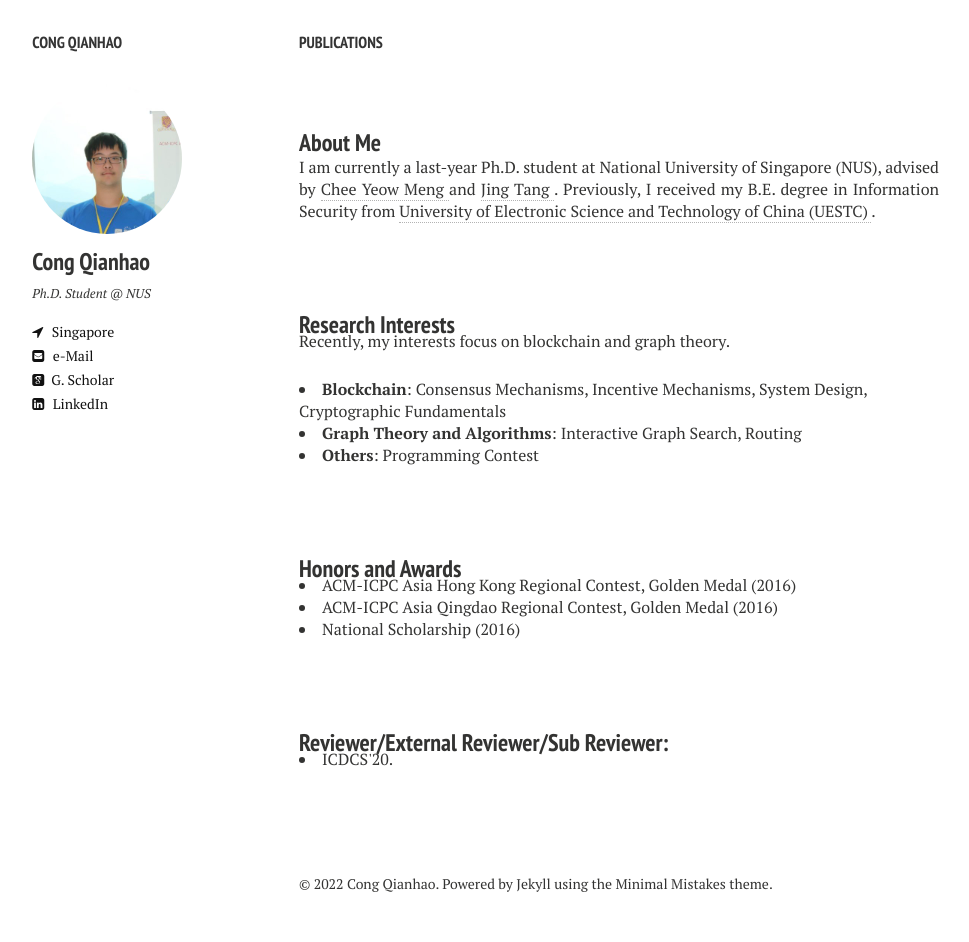
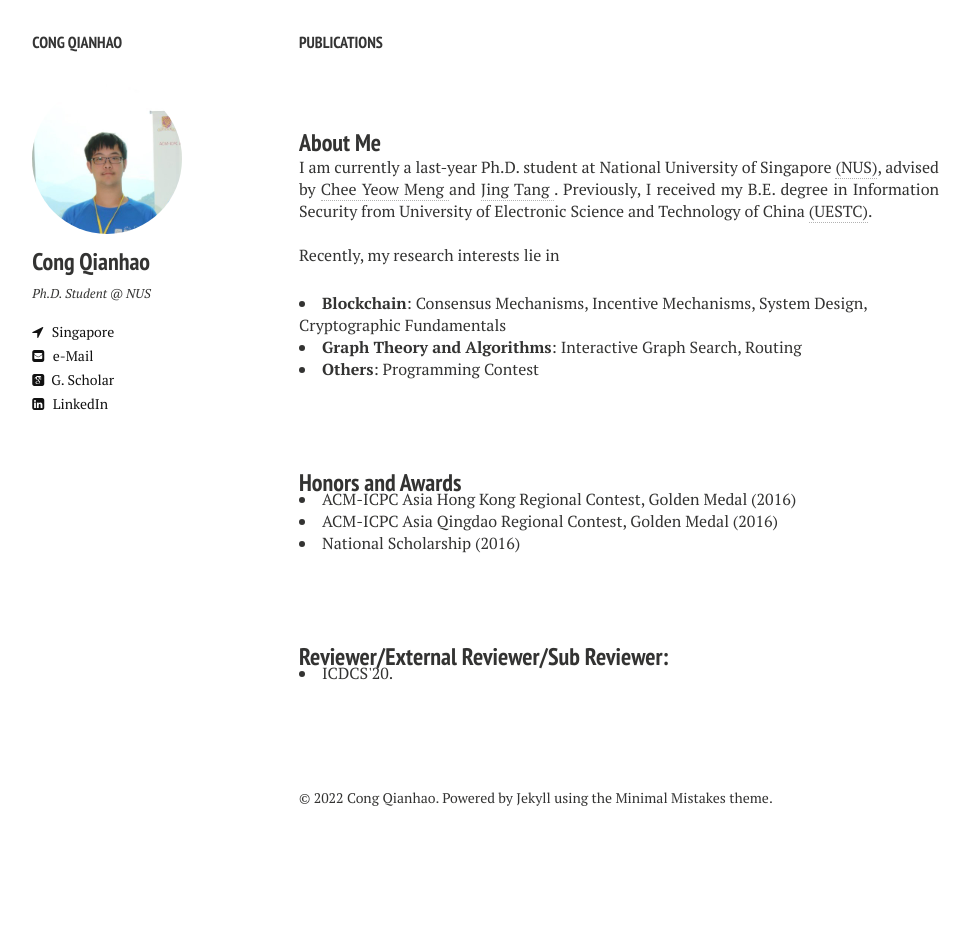
Before and after one commit to cong741/cong741.github.io, a Jekyll site: the page built from index.md, in a window 1280 px wide. Shown: the whole page, without its empty margins (21-990 px from the left). Built offline with Jekyll 4.4.1, drawn with Linux system fonts in a browser that asks for light colours; nearby versions of some CDN libraries; after the commit the page ends 900 px from its top, so only the background shows below that.

Commit message:
edit main page

```diff
--- a/index.md
+++ b/index.md
@@ -6,13 +6,10 @@ image: banner1.png
 ---
 <h3 style="margin-bottom:0px;padding-top:20px;">About Me</h3>
 
-<p align="justify">I am currently a last-year Ph.D. student at National University of Singapore (NUS), advised by <a href="https://scholar.google.com.sg/citations?user=99AJNXEAAAAJ" target="_blank"> Chee Yeow Meng </a> and <a href="https://sites.google.com/view/jtang" target="_blank"> Jing Tang </a>. Previously, I received my B.E. degree in Information Security from <a href="https://en.uestc.edu.cn/" target="_blank"> University of Electronic Science and Technology of China (UESTC) </a>. </p>
-<br>
+<p align="justify">I am currently a last-year Ph.D. student at National University of Singapore <a href="https://www.nus.edu.sg/" target="_blank">(NUS)</a>, advised by <a href="https://scholar.google.com.sg/citations?user=99AJNXEAAAAJ" target="_blank"> Chee Yeow Meng </a> and <a href="https://sites.google.com/view/jtang" target="_blank"> Jing Tang </a>. Previously, I received my B.E. degree in Information Security from  University of Electronic Science and Technology of China <a href="https://en.uestc.edu.cn/" target="_blank">(UESTC)</a>. </p>
 <br>
 
-<h3 style="margin-bottom:-8px;padding-top:20px;">Research Interests</h3>
-<p align="justify">Recently, my interests focus on blockchain and graph theory.
-</p>
+<p align="justify">Recently, my research interests lie in</p>
 <li>
 <b>Blockchain</b>:  Consensus Mechanisms, Incentive Mechanisms, System Design, Cryptographic Fundamentals
 </li>
```
